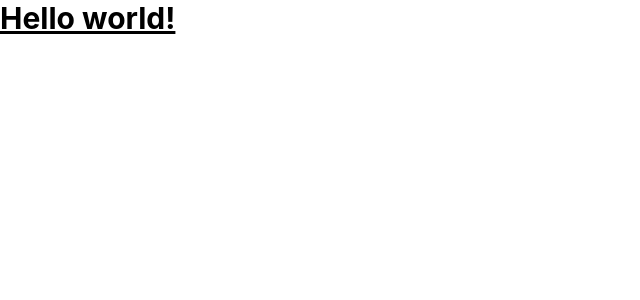
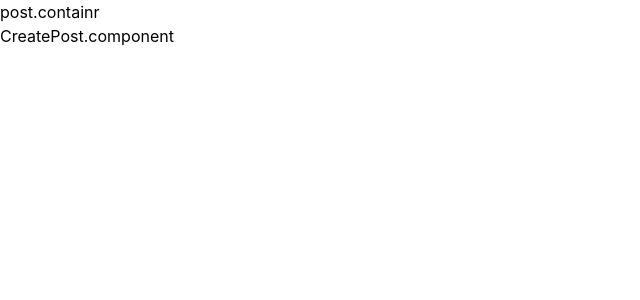
Before and after one commit to sagarrajak/infinite-scroll-frontend, a React (Create React App) app: page /users/1/posts/create in a window 1280 px wide. Shown: the top 300 px of the page, without its empty margins (0-640 px from the left). Built offline with nearby package versions, Linux system fonts and the light colour scheme.

Commit message:
completed route structure

```diff
--- a/package.json
+++ b/package.json
@@ -13,6 +13,8 @@
     "@types/react-dom": "^18.0.6",
     "react": "^18.2.0",
     "react-dom": "^18.2.0",
+    "react-router": "^6.3.0",
+    "react-router-dom": "^6.3.0",
     "react-scripts": "5.0.1",
     "typescript": "^4.7.4",
     "web-vitals": "^2.1.4"
--- a/src/App.tsx
+++ b/src/App.tsx
@@ -1,12 +1,11 @@
 import React from 'react';
 import logo from './logo.svg';
 import './App.css';
+import AppRouter from './Router';
 
 function App() {
   return (
-    <h1 className="text-3xl font-bold underline">
-      Hello world!
-    </h1>
+    <AppRouter></AppRouter>
   );
 }
 
--- /dev/null
+++ b/src/Router.tsx
@@ -0,0 +1,31 @@
+import React from 'react';
+import { BrowserRouter, Navigate, Route ,Routes} from 'react-router-dom'
+import CreatePost from './posts/componets/CreatePost.component';
+import EditPost from './posts/componets/EditPost.component';
+import PostContainer from './posts/post.containr';
+import TodosContainers from './todos/todos.containers';
+import CreateUser from './users/components/CreateUser.component';
+import UserListComponent from './users/components/UserList.component';
+import UsersContainers from './users/users.container';
+
+export default function AppRouter() {
+  return (
+    <BrowserRouter>
+      <Routes>
+        <Route path={'/users'} element={<UsersContainers />}>
+          <Route index  element={<UserListComponent/>}></Route>
+          <Route path=':id/posts' element={<PostContainer />}>
+            <Route path='create' element={<CreatePost />}></Route>
+            <Route path='update' element={<EditPost />}></Route>
+          </Route>
+          <Route path=':id/todos' element={<TodosContainers />}></Route>
+          <Route path='create' element={<CreateUser />}></Route>
+        </Route>
+        <Route
+          path="*"
+          element={<Navigate to="/users" replace />}
+        />
+      </Routes>
+    </BrowserRouter>
+  )
+}
--- /dev/null
+++ b/src/config/Routes.constant.ts
@@ -0,0 +1,3 @@
+export const UsersRoute = '/users';
+export const UsersPosts = '/users/:id/post';
+export const UsersTodos = '/user/:id/todos';
--- /dev/null
+++ b/src/posts/componets/CreatePost.component.tsx
@@ -0,0 +1,7 @@
+import React from 'react'
+
+export default function CreatePost() {
+  return (
+    <div>CreatePost.component</div>
+  )
+}
--- /dev/null
+++ b/src/posts/componets/EditPost.component.tsx
@@ -0,0 +1,7 @@
+import React from 'react'
+
+export default function EditPost() {
+  return (
+    <div>EditPost.component</div>
+  )
+}
--- /dev/null
+++ b/src/posts/post.containr.tsx
@@ -0,0 +1,11 @@
+import React from 'react'
+import { Outlet } from 'react-router-dom'
+
+export default function PostContainer() {
+  return (
+    <>
+      <div>post.containr</div>
+      <Outlet />
+    </>
+  )
+}
--- /dev/null
+++ b/src/todos/todos.containers.tsx
@@ -0,0 +1,12 @@
+import React from 'react'
+import { Outlet } from 'react-router-dom'
+
+export default function TodosContainers() {
+  return (
+    <>
+     <div>todos.containers</div>
+     <Outlet />
+    </>
+
+  )
+}
--- /dev/null
+++ b/src/users/components/CreateUser.component.tsx
@@ -0,0 +1,7 @@
+import React from 'react'
+
+export default function CreateUser() {
+  return (
+    <div>CreateUsers.component</div>
+  )
+}
--- /dev/null
+++ b/src/users/components/UserCard.component.tsx
@@ -0,0 +1,7 @@
+import React from 'react'
+
+export default function UserCardComponent() {
+  return (
+    <div>UserCard</div>
+  )
+}
--- /dev/null
+++ b/src/users/components/UserList.component.tsx
@@ -0,0 +1,7 @@
+import React from 'react'
+
+export default function UserListComponent() {
+  return (
+    <div>UserList.component</div>
+  )
+}
--- /dev/null
+++ b/src/users/users.container.tsx
@@ -0,0 +1,10 @@
+import React from 'react'
+import { Outlet } from 'react-router'
+
+export default function UsersContainers() {
+  return (
+    <div>
+        <Outlet></Outlet>
+    </div>
+  )
+}
```
Also changed, not shown: 1 other file (tests, documents, lock files or other folders).
